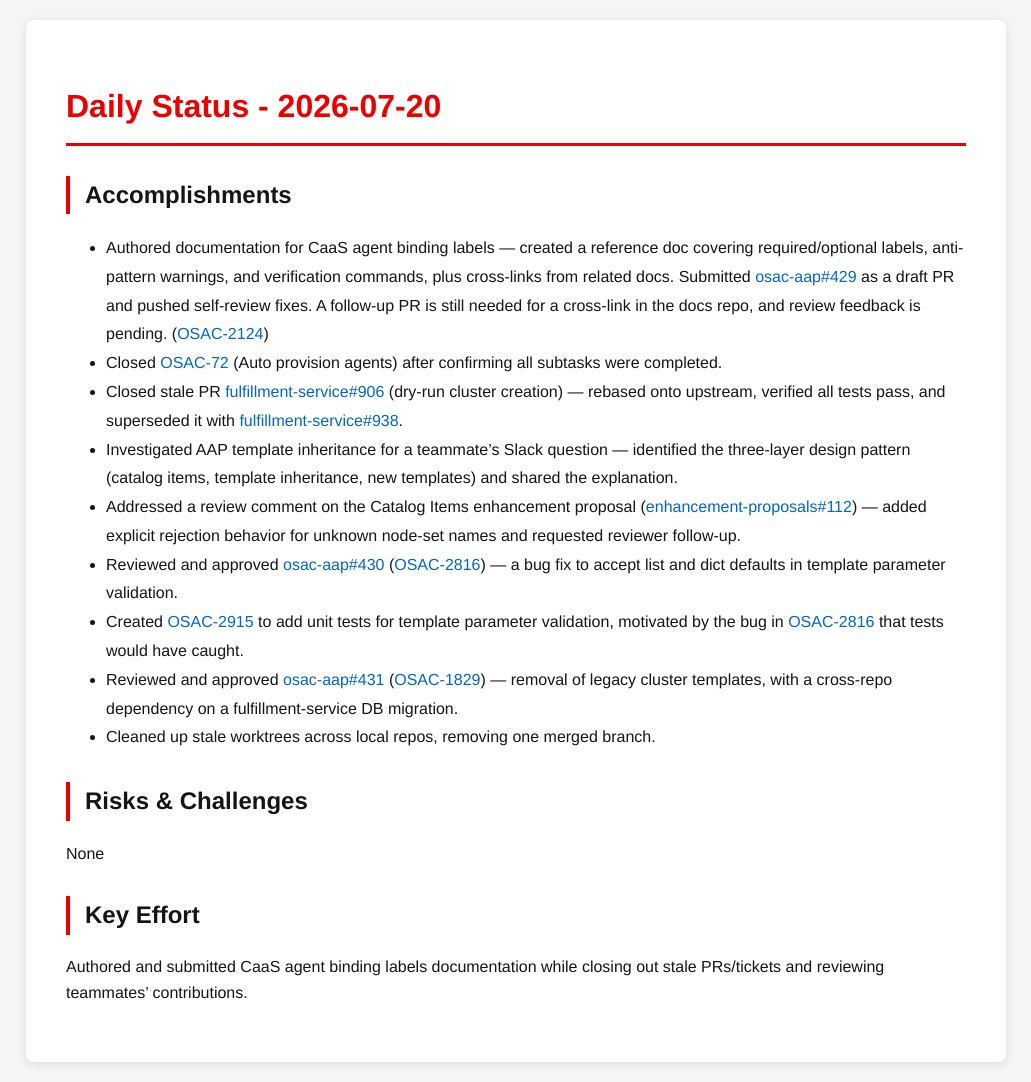
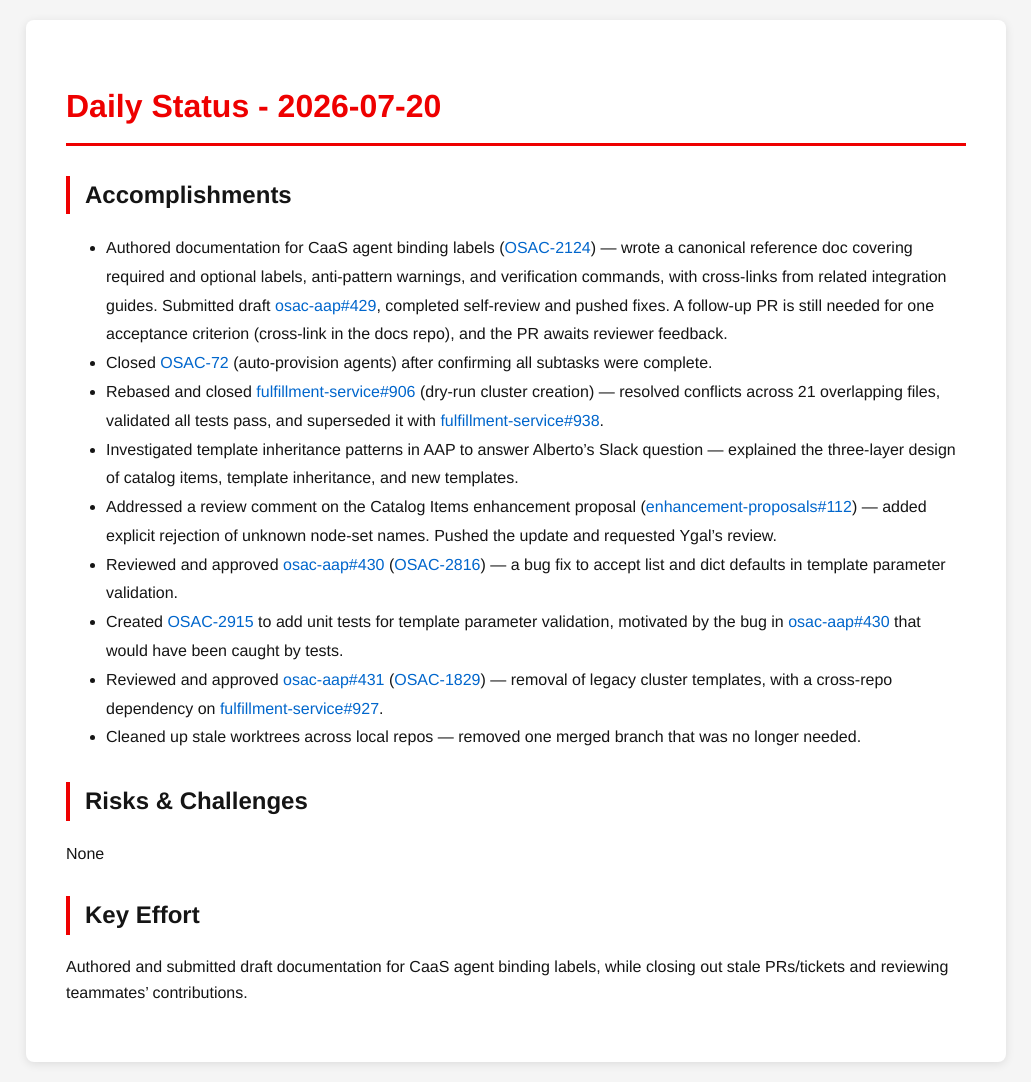
Before and after one commit to tzvatot/daily-status, a Jekyll site: the page built from 2026-07-20.md, in a window 1280 px wide. Shown: the whole page, without its empty margins (124-1155 px from the left). Built offline with Jekyll 4.4.1, drawn with Linux system fonts in a browser that asks for light colours.

Commit message:
Daily status update - 2026-07-20

```diff
--- a/2026-07-20.md
+++ b/2026-07-20.md
@@ -7,18 +7,18 @@
 # Daily Status - 2026-07-20
 
 ## Accomplishments
-- Authored documentation for CaaS agent binding labels — created a reference doc covering required/optional labels, anti-pattern warnings, and verification commands, plus cross-links from related docs. Submitted [osac-aap#429](https://github.com/osac-project/osac-aap/pull/429) as a draft PR and pushed self-review fixes. A follow-up PR is still needed for a cross-link in the docs repo, and review feedback is pending. ([OSAC-2124](https://redhat.atlassian.net/browse/OSAC-2124))
-- Closed [OSAC-72](https://redhat.atlassian.net/browse/OSAC-72) (Auto provision agents) after confirming all subtasks were completed.
-- Closed stale PR [fulfillment-service#906](https://github.com/osac-project/fulfillment-service/pull/906) (dry-run cluster creation) — rebased onto upstream, verified all tests pass, and superseded it with [fulfillment-service#938](https://github.com/osac-project/fulfillment-service/pull/938).
-- Investigated AAP template inheritance for a teammate's Slack question — identified the three-layer design pattern (catalog items, template inheritance, new templates) and shared the explanation.
-- Addressed a review comment on the Catalog Items enhancement proposal ([enhancement-proposals#112](https://github.com/osac-project/enhancement-proposals/pull/112)) — added explicit rejection behavior for unknown node-set names and requested reviewer follow-up.
+- Authored documentation for CaaS agent binding labels ([OSAC-2124](https://redhat.atlassian.net/browse/OSAC-2124)) — wrote a canonical reference doc covering required and optional labels, anti-pattern warnings, and verification commands, with cross-links from related integration guides. Submitted draft [osac-aap#429](https://github.com/osac-project/osac-aap/pull/429), completed self-review and pushed fixes. A follow-up PR is still needed for one acceptance criterion (cross-link in the docs repo), and the PR awaits reviewer feedback.
+- Closed [OSAC-72](https://redhat.atlassian.net/browse/OSAC-72) (auto-provision agents) after confirming all subtasks were complete.
+- Rebased and closed [fulfillment-service#906](https://github.com/osac-project/fulfillment-service/pull/906) (dry-run cluster creation) — resolved conflicts across 21 overlapping files, validated all tests pass, and superseded it with [fulfillment-service#938](https://github.com/osac-project/fulfillment-service/pull/938).
+- Investigated template inheritance patterns in AAP to answer Alberto's Slack question — explained the three-layer design of catalog items, template inheritance, and new templates.
+- Addressed a review comment on the Catalog Items enhancement proposal ([enhancement-proposals#112](https://github.com/osac-project/enhancement-proposals/pull/112)) — added explicit rejection of unknown node-set names. Pushed the update and requested Ygal's review.
 - Reviewed and approved [osac-aap#430](https://github.com/osac-project/osac-aap/pull/430) ([OSAC-2816](https://redhat.atlassian.net/browse/OSAC-2816)) — a bug fix to accept list and dict defaults in template parameter validation.
-- Created [OSAC-2915](https://redhat.atlassian.net/browse/OSAC-2915) to add unit tests for template parameter validation, motivated by the bug in [OSAC-2816](https://redhat.atlassian.net/browse/OSAC-2816) that tests would have caught.
-- Reviewed and approved [osac-aap#431](https://github.com/osac-project/osac-aap/pull/431) ([OSAC-1829](https://redhat.atlassian.net/browse/OSAC-1829)) — removal of legacy cluster templates, with a cross-repo dependency on a fulfillment-service DB migration.
-- Cleaned up stale worktrees across local repos, removing one merged branch.
+- Created [OSAC-2915](https://redhat.atlassian.net/browse/OSAC-2915) to add unit tests for template parameter validation, motivated by the bug in [osac-aap#430](https://github.com/osac-project/osac-aap/pull/430) that would have been caught by tests.
+- Reviewed and approved [osac-aap#431](https://github.com/osac-project/osac-aap/pull/431) ([OSAC-1829](https://redhat.atlassian.net/browse/OSAC-1829)) — removal of legacy cluster templates, with a cross-repo dependency on [fulfillment-service#927](https://github.com/osac-project/fulfillment-service/pull/927).
+- Cleaned up stale worktrees across local repos — removed one merged branch that was no longer needed.
 
 ## Risks & Challenges
 None
 
 ## Key Effort
-Authored and submitted CaaS agent binding labels documentation while closing out stale PRs/tickets and reviewing teammates' contributions.
+Authored and submitted draft documentation for CaaS agent binding labels, while closing out stale PRs/tickets and reviewing teammates' contributions.
```
